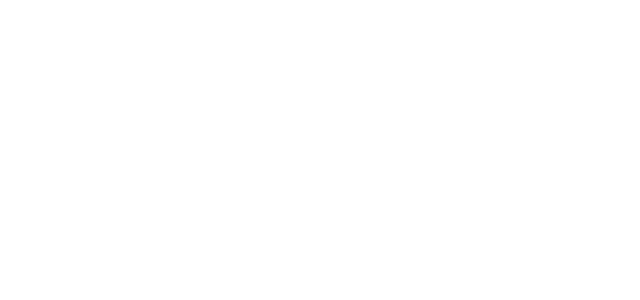
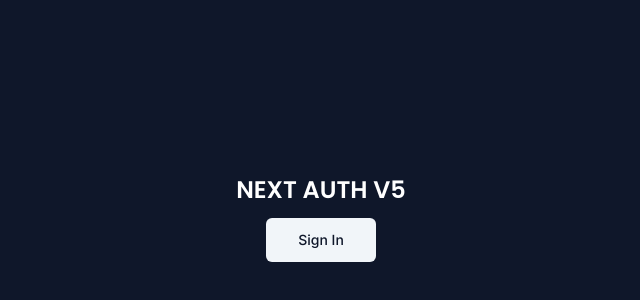
Before and after one commit to mhsanto/next-auth-v5, a Next.js app: page / in a window 1280 px wide. Shown: the part 182-482 px from the top of the page, without its empty margins (319-959 px from the left). Built offline with nearby package versions, Linux system fonts and the light colour scheme.

Commit message:
Created Login route added Card component from shadcn

```diff
--- /dev/null
+++ b/app/auth/layout.tsx
@@ -0,0 +1,11 @@
+import React from "react";
+
+const LoginLayout = ({ children }: { children: React.ReactNode }) => {
+  return (
+    <main className="bg-foreground h-full w-full flex items-center justify-center">
+      {children}
+    </main>
+  );
+};
+
+export default LoginLayout;
--- /dev/null
+++ b/app/auth/login/page.tsx
@@ -0,0 +1,11 @@
+import { LoginForm } from "@/components/auth/login-form";
+
+const LoginPage = () => {
+  return (
+    <div>
+      <LoginForm />
+    </div>
+  );
+};
+
+export default LoginPage;
--- a/app/page.tsx
+++ b/app/page.tsx
@@ -1,9 +1,21 @@
+import LoginButton from "@/components/auth/login-button";
+import { Button } from "@/components/ui/button";
 import Image from "next/image";
-
+import { Poppins } from "next/font/google";
+import { cn } from "@/lib/utils";
+const font = Poppins({
+  subsets: ["latin"],
+  weight: ["600"],
+});
 export default function Home() {
   return (
-    <main className="flex h-full flex-col items-center justify-between w-full">
-
+    <main className="flex gap-3 h-full flex-col items-center justify-center w-full bg-secondary-foreground text-white">
+      <h1 className={cn("text-2xl font-semibold", font.className)}>
+        NEXT AUTH V5
+      </h1>
+      <LoginButton mode="redirect" asChild>
+        <Button size="lg" variant="secondary">Sign In</Button>
+      </LoginButton>
     </main>
   );
 }
--- /dev/null
+++ b/components/auth/card-wrapper.tsx
@@ -0,0 +1,22 @@
+"use client";
+
+import { Card } from "../ui/card";
+
+type CardWrapperProps = {
+  children: React.ReactNode;
+  headerLabel: string;
+  backButtonLabel: string;
+  backButtonHref: string;
+  showSocial?: boolean;
+};
+const CardWrapper: React.FC<CardWrapperProps> = ({
+  children,
+  headerLabel,
+  backButtonLabel,
+  backButtonHref,
+  showSocial,
+}) => {
+  return <Card className="w-[400px] shadow-md">{children}</Card>;
+};
+
+export default CardWrapper;
--- a/components/auth/login-button.tsx
+++ b/components/auth/login-button.tsx
@@ -1,3 +1,7 @@
+"use client";
+
+import { useRouter } from "next/navigation";
+
 type LoginButtonProps = {
   children: React.ReactNode;
   mode?: "modal" | "redirect";
@@ -8,7 +12,10 @@ const LoginButton: React.FC<LoginButtonProps> = ({
   mode = "redirect",
   asChild,
 }) => {
-  const handleClick = () => {};
+  const router = useRouter();
+  const handleClick = () => {
+    router.push("/auth/login");
+  };
   return <span onClick={handleClick}>{children}</span>;
 };
 
--- /dev/null
+++ b/components/auth/login-form.tsx
@@ -0,0 +1,13 @@
+import CardWrapper from "./card-wrapper";
+
+export const LoginForm = () => {
+  return (
+    <CardWrapper
+      headerLabel="Welcome Back"
+      backButtonHref="/auth/register"
+      backButtonLabel="Create an account"
+    >
+      Login Form
+    </CardWrapper>
+  );
+};
--- /dev/null
+++ b/components/ui/button.tsx
@@ -0,0 +1,56 @@
+import * as React from "react"
+import { Slot } from "@radix-ui/react-slot"
+import { cva, type VariantProps } from "class-variance-authority"
+
+import { cn } from "@/lib/utils"
+
+const buttonVariants = cva(
+  "inline-flex items-center justify-center whitespace-nowrap rounded-md text-sm font-medium ring-offset-background transition-colors focus-visible:outline-none focus-visible:ring-2 focus-visible:ring-ring focus-visible:ring-offset-2 disabled:pointer-events-none disabled:opacity-50",
+  {
+    variants: {
+      variant: {
+        default: "bg-primary text-primary-foreground hover:bg-primary/90",
+        destructive:
+          "bg-destructive text-destructive-foreground hover:bg-destructive/90",
+        outline:
+          "border border-input bg-background hover:bg-accent hover:text-accent-foreground",
+        secondary:
+          "bg-secondary text-secondary-foreground hover:bg-secondary/80",
+        ghost: "hover:bg-accent hover:text-accent-foreground",
+        link: "text-primary underline-offset-4 hover:underline",
+      },
+      size: {
+        default: "h-10 px-4 py-2",
+        sm: "h-9 rounded-md px-3",
+        lg: "h-11 rounded-md px-8",
+        icon: "h-10 w-10",
+      },
+    },
+    defaultVariants: {
+      variant: "default",
+      size: "default",
+    },
+  }
+)
+
+export interface ButtonProps
+  extends React.ButtonHTMLAttributes<HTMLButtonElement>,
+    VariantProps<typeof buttonVariants> {
+  asChild?: boolean
+}
+
+const Button = React.forwardRef<HTMLButtonElement, ButtonProps>(
+  ({ className, variant, size, asChild = false, ...props }, ref) => {
+    const Comp = asChild ? Slot : "button"
+    return (
+      <Comp
+        className={cn(buttonVariants({ variant, size, className }))}
+        ref={ref}
+        {...props}
+      />
+    )
+  }
+)
+Button.displayName = "Button"
+
+export { Button, buttonVariants }
--- /dev/null
+++ b/components/ui/card.tsx
@@ -0,0 +1,79 @@
+import * as React from "react"
+
+import { cn } from "@/lib/utils"
+
+const Card = React.forwardRef<
+  HTMLDivElement,
+  React.HTMLAttributes<HTMLDivElement>
+>(({ className, ...props }, ref) => (
+  <div
+    ref={ref}
+    className={cn(
+      "rounded-lg border bg-card text-card-foreground shadow-sm",
+      className
+    )}
+    {...props}
+  />
+))
+Card.displayName = "Card"
+
+const CardHeader = React.forwardRef<
+  HTMLDivElement,
+  React.HTMLAttributes<HTMLDivElement>
+>(({ className, ...props }, ref) => (
+  <div
+    ref={ref}
+    className={cn("flex flex-col space-y-1.5 p-6", className)}
+    {...props}
+  />
+))
+CardHeader.displayName = "CardHeader"
+
+const CardTitle = React.forwardRef<
+  HTMLParagraphElement,
+  React.HTMLAttributes<HTMLHeadingElement>
+>(({ className, ...props }, ref) => (
+  <h3
+    ref={ref}
+    className={cn(
+      "text-2xl font-semibold leading-none tracking-tight",
+      className
+    )}
+    {...props}
+  />
+))
+CardTitle.displayName = "CardTitle"
+
+const CardDescription = React.forwardRef<
+  HTMLParagraphElement,
+  React.HTMLAttributes<HTMLParagraphElement>
+>(({ className, ...props }, ref) => (
+  <p
+    ref={ref}
+    className={cn("text-sm text-muted-foreground", className)}
+    {...props}
+  />
+))
+CardDescription.displayName = "CardDescription"
+
+const CardContent = React.forwardRef<
+  HTMLDivElement,
+  React.HTMLAttributes<HTMLDivElement>
+>(({ className, ...props }, ref) => (
+  <div ref={ref} className={cn("p-6 pt-0", className)} {...props} />
+))
+CardContent.displayName = "CardContent"
+
+const CardFooter = React.forwardRef<
+  HTMLDivElement,
+  React.HTMLAttributes<HTMLDivElement>
+>(({ className, ...props }, ref) => (
+  <div
+    ref={ref}
+    className={cn("flex items-center p-6 pt-0", className)}
+    {...props}
+  />
+))
+CardFooter.displayName = "CardFooter"
+
+export { Card, CardHeader, CardFooter, CardTitle, CardDescription, CardContent }
--- /dev/null
+++ b/components/ui/input.tsx
@@ -0,0 +1,25 @@
+import * as React from "react"
+
+import { cn } from "@/lib/utils"
+
+export interface InputProps
+  extends React.InputHTMLAttributes<HTMLInputElement> {}
+
+const Input = React.forwardRef<HTMLInputElement, InputProps>(
+  ({ className, type, ...props }, ref) => {
+    return (
+      <input
+        type={type}
+        className={cn(
+          "flex h-10 w-full rounded-md border border-input bg-background px-3 py-2 text-sm ring-offset-background file:border-0 file:bg-transparent file:text-sm file:font-medium placeholder:text-muted-foreground focus-visible:outline-none focus-visible:ring-2 focus-visible:ring-ring focus-visible:ring-offset-2 disabled:cursor-not-allowed disabled:opacity-50",
+          className
+        )}
+        ref={ref}
+        {...props}
+      />
+    )
+  }
+)
+Input.displayName = "Input"
+
+export { Input }
--- a/package.json
+++ b/package.json
@@ -9,11 +9,12 @@
     "lint": "next lint"
   },
   "dependencies": {
+    "@radix-ui/react-slot": "^1.0.2",
     "class-variance-authority": "^0.7.0",
     "clsx": "^2.1.0",
     "lucide-react": "^0.312.0",
     "next": "14.1.0",
-    "next-auth": "^4.24.5",
+    "next-auth": "^5.0.0-beta.5",
     "react": "^18",
     "react-dom": "^18",
     "tailwind-merge": "^2.2.0",
```
Also changed, not shown: 1 other file (tests, documents, lock files or other folders).
